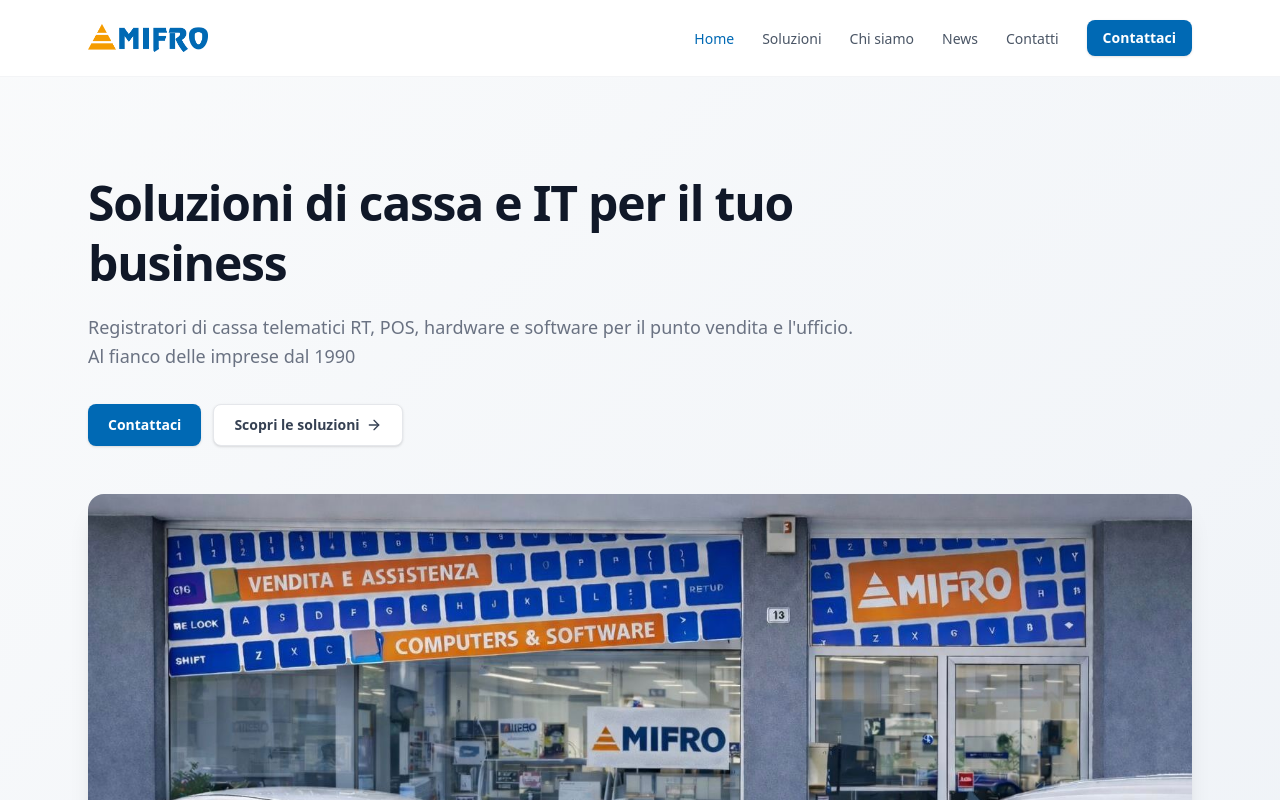
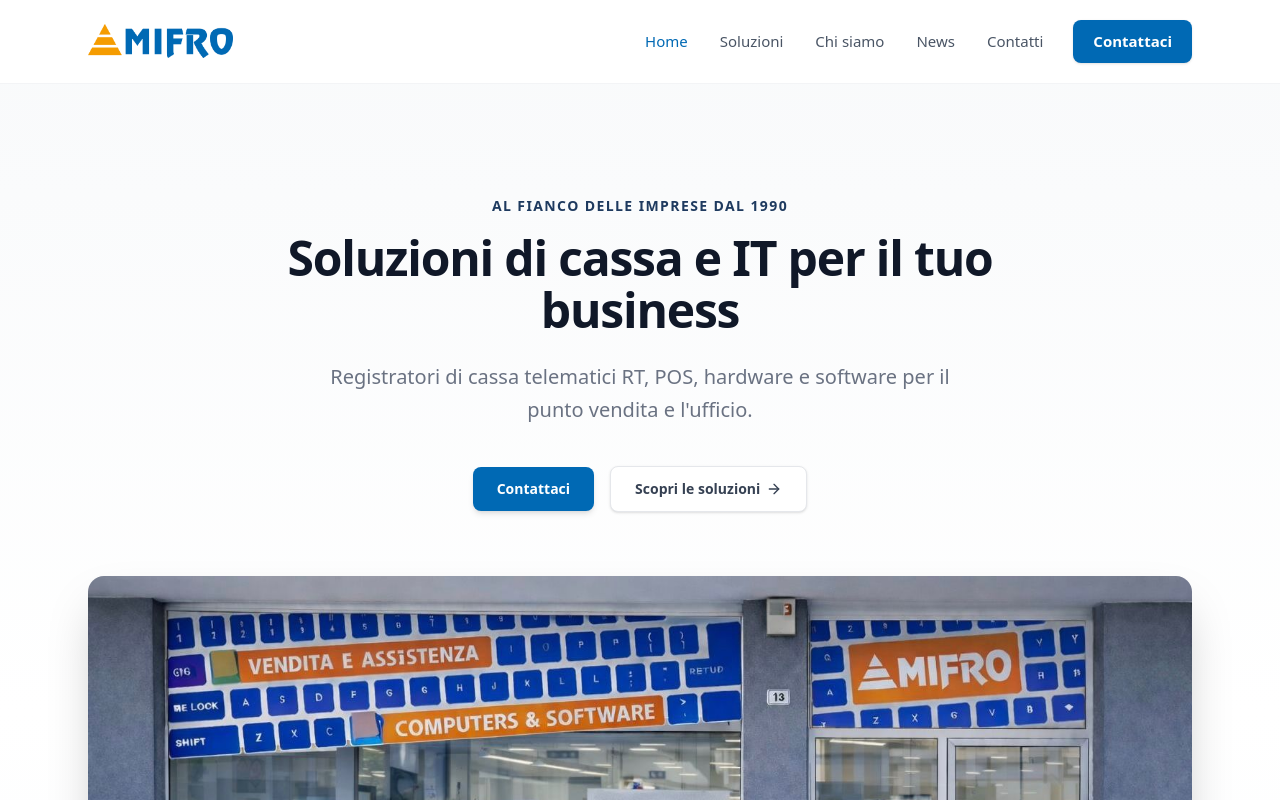
Before and after one commit to DavideMichelon10/mifro, a Next.js app: page / in a window 1280 px wide. Shown: the top 800 px of the page. Built offline with nearby package versions, Linux system fonts and the light colour scheme.

Commit message:
Aggiunta modifiche

```diff
--- a/src/app/(site)/page.tsx
+++ b/src/app/(site)/page.tsx
@@ -16,27 +16,28 @@ export default function HomePage() {
   return (
     <>
       {/* ── Hero ──────────────────────────────────────── */}
-      <section className="bg-gradient-to-br from-gray-50 to-brand-50">
-        <div className="mx-auto max-w-6xl px-4 py-16 sm:px-6 md:py-24">
-          <div className="max-w-3xl">
-            <h1 className="text-3xl font-extrabold leading-tight tracking-tight text-gray-900 sm:text-4xl md:text-5xl">
+      <section className="relative overflow-hidden bg-gradient-to-b from-gray-50 via-white to-brand-50/40">
+        <div className="mx-auto max-w-6xl px-4 pb-16 pt-20 sm:px-6 md:pb-24 md:pt-28">
+          <div className="mx-auto max-w-4xl text-center">
+            <p className="mb-4 text-sm font-semibold uppercase tracking-widest text-brand-500">
+              {hero.tagline}
+            </p>
+            <h1 className="text-3xl font-extrabold leading-[1.1] tracking-tight text-gray-900 sm:text-4xl md:text-5xl">
               {hero.title}
             </h1>
-            <p className="mt-5 text-base leading-relaxed text-gray-500 sm:text-lg">
+            <p className="mx-auto mt-6 max-w-2xl text-lg leading-relaxed text-gray-500 sm:text-xl">
               {hero.subtitle}
-              <br />
-              <span>{hero.tagline}</span>
             </p>
-            <div className="mt-8 flex flex-wrap gap-3">
+            <div className="mt-10 flex flex-wrap items-center justify-center gap-4">
               <Link
                 href={hero.cta1.href}
-                className="inline-flex items-center rounded-lg bg-brand-600 px-5 py-2.5 text-sm font-semibold text-white shadow-sm transition-colors hover:bg-brand-700 focus-visible:outline-2 focus-visible:outline-offset-2 focus-visible:outline-brand-600"
+                className="inline-flex items-center rounded-lg bg-brand-600 px-6 py-3 text-sm font-semibold text-white shadow-md transition-all hover:bg-brand-700 hover:shadow-lg focus-visible:outline-2 focus-visible:outline-offset-2 focus-visible:outline-brand-600"
               >
                 {hero.cta1.label}
               </Link>
               <Link
                 href={hero.cta2.href}
-                className="inline-flex items-center gap-1.5 rounded-lg border border-gray-200 bg-white px-5 py-2.5 text-sm font-semibold text-gray-700 shadow-sm transition-colors hover:bg-gray-50"
+                className="inline-flex items-center gap-1.5 rounded-lg border border-gray-200 bg-white px-6 py-3 text-sm font-semibold text-gray-700 shadow-sm transition-all hover:border-gray-300 hover:bg-gray-50 hover:shadow-md"
               >
                 {hero.cta2.label}
                 <ArrowRight className="h-4 w-4" />
@@ -44,8 +45,7 @@ export default function HomePage() {
             </div>
           </div>
 
-          {/* Immagine negozio – con margini, non croppata */}
-          <div className="mt-12 overflow-hidden rounded-2xl shadow-xl">
+          <div className="mt-16 overflow-hidden rounded-2xl shadow-2xl">
             <Image
               src={hero.image}
               alt="Sede Mifro a Pergine Valsugana – veduta esterna del negozio"
--- a/src/components/Footer.tsx
+++ b/src/components/Footer.tsx
@@ -94,7 +94,8 @@ export default function Footer() {
         </div>
 
         <div className="mt-10 border-t border-gray-200 pt-6 text-center text-xs text-gray-400">
-          &copy; {year} {footer.credits}
+          <p>&copy; {year} {footer.credits}</p>
+          <p className="mt-1">{footer.piva}</p>
         </div>
       </div>
     </footer>
--- a/src/components/Navbar.tsx
+++ b/src/components/Navbar.tsx
@@ -15,14 +15,14 @@ export default function Navbar() {
   return (
     <header className="sticky top-0 z-50 border-b border-gray-100 bg-white/95 backdrop-blur-sm">
       <nav
-        className="mx-auto flex max-w-6xl items-center justify-between px-4 py-5 sm:px-6"
+        className="mx-auto flex max-w-6xl items-center justify-between px-4 py-4 sm:px-6 sm:py-5"
         aria-label="Navigazione principale"
       >
         <Link
           href="/"
           aria-label={`${siteConfig.shortName} – Torna alla home`}
         >
-          <Logo size={28} />
+          <Logo size={34} />
         </Link>
 
         <ul className="hidden items-center gap-1 md:flex">
@@ -31,7 +31,7 @@ export default function Navbar() {
               <Link
                 href={item.href}
                 className={cn(
-                  "rounded-md px-3 py-2 text-sm font-medium transition-colors",
+                  "rounded-md px-3.5 py-2 text-[15px] font-medium transition-colors",
                   pathname === item.href
                     ? "text-brand-600"
                     : "text-gray-600 hover:text-gray-900"
@@ -44,7 +44,7 @@ export default function Navbar() {
           <li className="ml-3">
             <Link
               href="/contatti"
-              className="inline-flex items-center rounded-lg bg-brand-600 px-4 py-2 text-sm font-semibold text-white shadow-sm transition-colors hover:bg-brand-700 focus-visible:outline-2 focus-visible:outline-offset-2 focus-visible:outline-brand-600"
+              className="inline-flex items-center rounded-lg bg-brand-600 px-5 py-2.5 text-[15px] font-semibold text-white shadow-sm transition-colors hover:bg-brand-700 focus-visible:outline-2 focus-visible:outline-offset-2 focus-visible:outline-brand-600"
             >
               Contattaci
             </Link>
@@ -58,7 +58,7 @@ export default function Navbar() {
           aria-expanded={open}
           aria-label="Apri menu di navigazione"
         >
-          {open ? <X className="h-5 w-5" /> : <Menu className="h-5 w-5" />}
+          {open ? <X className="h-6 w-6" /> : <Menu className="h-6 w-6" />}
         </button>
       </nav>
 
--- a/src/content/site.ts
+++ b/src/content/site.ts
@@ -412,6 +412,7 @@ export const siteConfig = {
       { label: "Contatti", href: "/contatti" },
       { label: "Privacy Policy", href: "/privacy" },
     ],
+    piva: "P.IVA 01301350227",
     credits: "Mifro S.a.s. – Tutti i diritti riservati.",
   },
 } as const;
```
